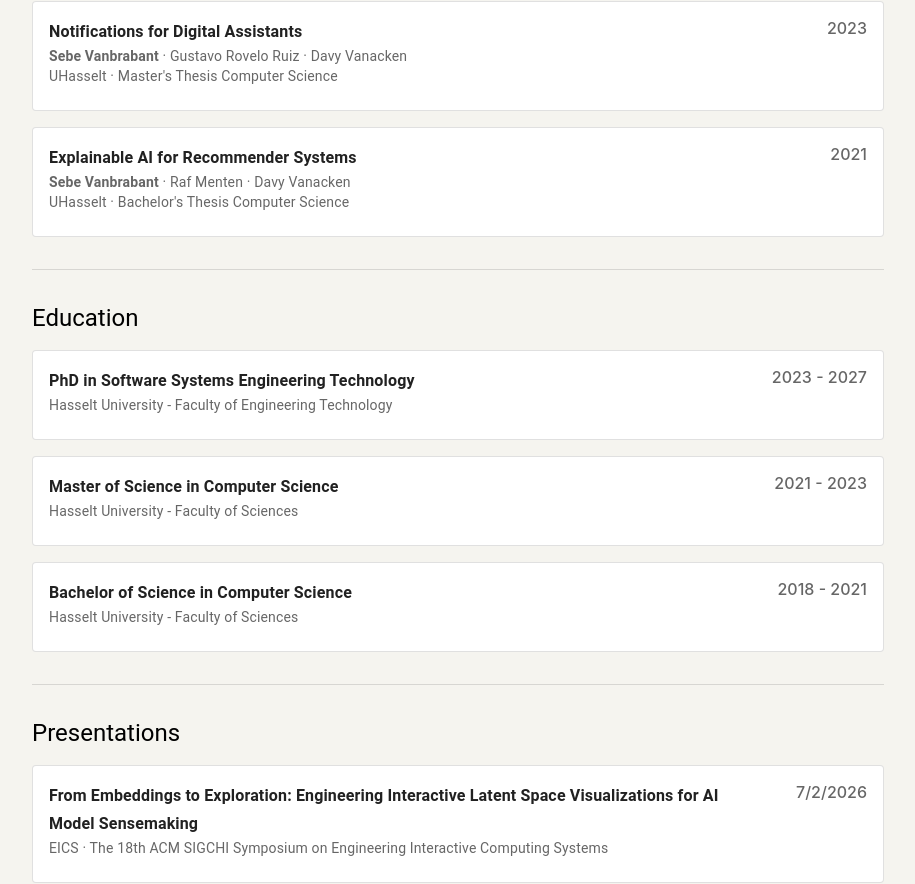
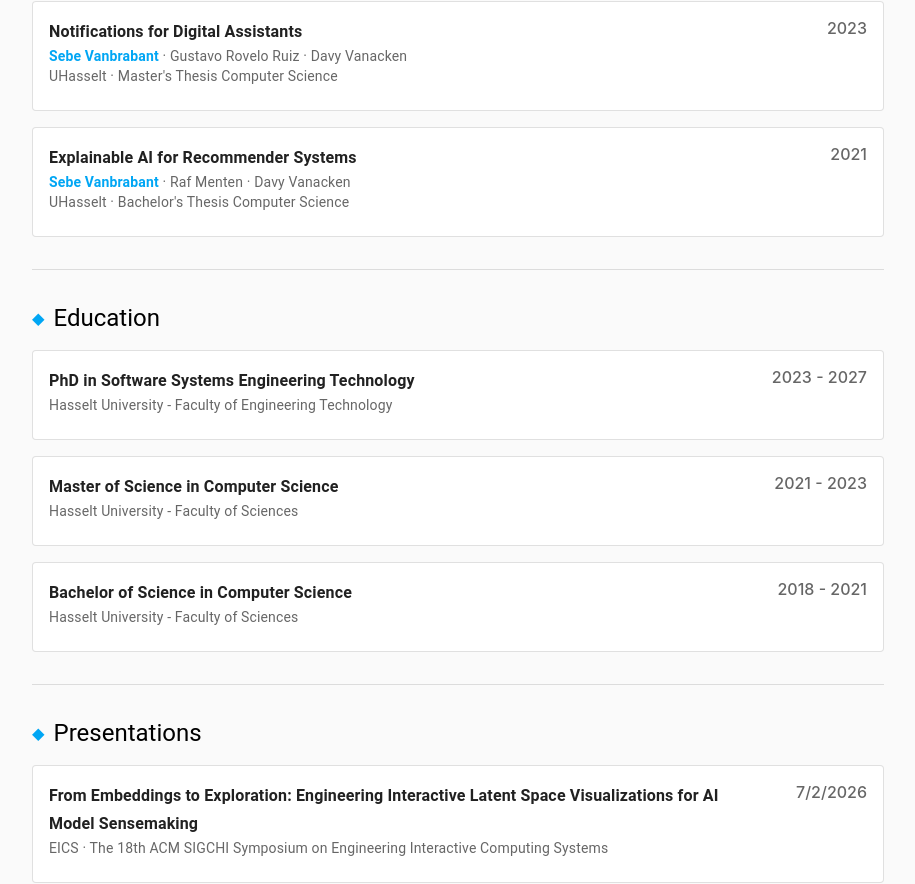
Before and after one commit to sebev/sebev.github.io, a React (Create React App) app: page / in a window 1280 px wide. Shown: the part 1523-2407 px from the top of the page, without its empty margins (182-1097 px from the left). Built offline with nearby package versions, Linux system fonts and the light colour scheme; the HTML template or start-up script is replaced by a standard one.

Commit message:
Added accent color

```diff
--- a/src/components/Publication.tsx
+++ b/src/components/Publication.tsx
@@ -27,6 +27,7 @@ export function Publication({ pub, authors }: Props) {
 				<Box
 					component="span"
 					fontWeight={isMe ? "bold" : "normal"}
+					color={isMe ? "#00a6f4" : "inherit"}
 				>
 					{fullName}
 				</Box>
--- a/src/index.css
+++ b/src/index.css
@@ -4,10 +4,18 @@ body {
     'Fira Sans', 'Droid Sans', 'Helvetica Neue', sans-serif;
   -webkit-font-smoothing: antialiased;
   -moz-osx-font-smoothing: grayscale;
-  background: #f5f4ef;
+  background: #FAFAFA;
 }
 
 code {
   font-family: source-code-pro, Menlo, Monaco, Consolas, 'Courier New',
     monospace;
 }
+
+.accent-title::before {
+  content: "◆";
+  color: #00a6f4;
+  font-size: 0.68em;
+  margin-right: 0.55em;
+  vertical-align: 0.08em;
+}
--- a/src/pages/HomePage.tsx
+++ b/src/pages/HomePage.tsx
@@ -222,7 +222,7 @@ function HomePage() {
 
                 <Stack direction={"column"} spacing={2}>
                     <Stack direction="row" justifyContent="space-between" alignItems="center" mb={2}>
-                        <Typography id="publications" variant="h5">Publications</Typography>
+                        <Typography id="publications" className="accent-title" variant="h5">Publications</Typography>
                         <Button
                             variant="outlined"
                             size="small"
@@ -240,7 +240,7 @@ function HomePage() {
                 <Divider />
 
                 <Stack direction={"column"} spacing={2}>
-                    <Typography id="education" variant="h5">Education</Typography>
+                    <Typography id="education" className="accent-title" variant="h5">Education</Typography>
 
                     {education.map((edu) => (
                         <Education key={edu.title} edu={edu} authors={authors} />
@@ -250,7 +250,7 @@ function HomePage() {
                 <Divider />
 
                 <Stack direction={"column"} spacing={2}>
-                    <Typography id="presentations" variant="h5">Presentations</Typography>
+                    <Typography id="presentations" className="accent-title" variant="h5">Presentations</Typography>
 
                     {publications.filter((x) => x.presented).sort((a, b) => new Date(b.date).getTime() - new Date(a.date).getTime()).map((publication) => (
                         <Card variant="outlined">
@@ -282,7 +282,7 @@ function HomePage() {
                 <Divider />
 
                 <Stack direction={"column"} spacing={2}>
-                    <Typography id="thesis-supervision" variant="h5">Student Supervision</Typography>
+                    <Typography id="thesis-supervision" className="accent-title" variant="h5">Student Supervision</Typography>
 
                     {displayedTheses.map((thesis) => (
                         <Card
@@ -320,7 +320,7 @@ function HomePage() {
                 <Divider />
 
                 <Stack direction={"column"} spacing={2}>
-                    <Typography id="courses" variant="h5">Teaching</Typography>
+                    <Typography id="courses" className="accent-title" variant="h5">Teaching</Typography>
 
                     {courses.map((course) => (
                         <Card variant="outlined">
```
Also changed, not shown: src/theme.ts (+18 -15 lines).
